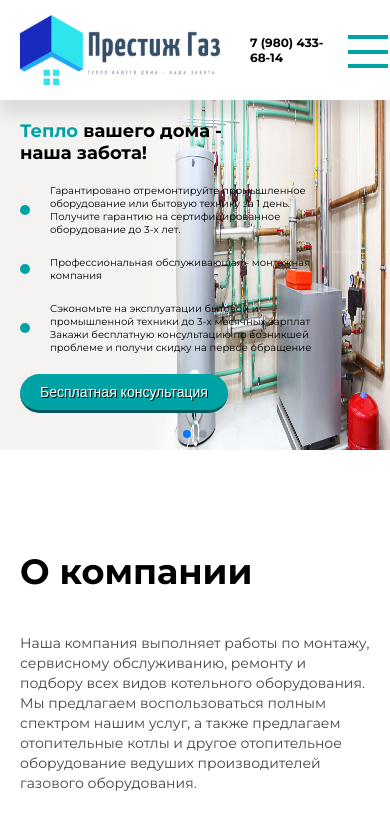
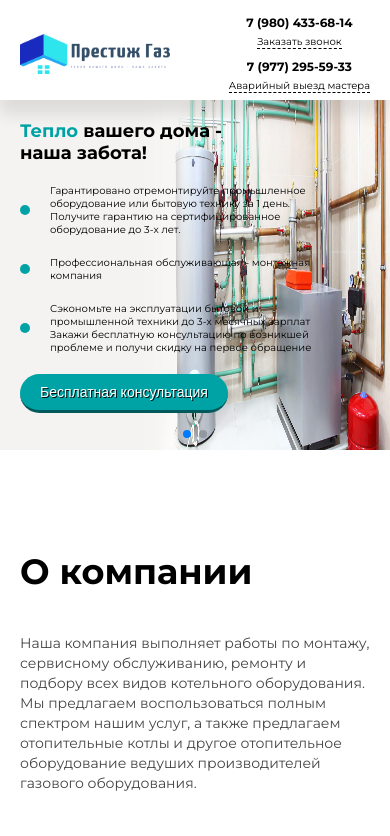
Before and after one commit to AlexandrSyvorotkin/prestige-gas, a Next.js app: page / in a window 390 px wide. Shown: the top 836 px of the page. Built offline with nearby package versions, Linux system fonts and the light colour scheme.

Commit message:
layout fixes

```diff
--- a/src/Layout/Header/Header.jsx
+++ b/src/Layout/Header/Header.jsx
@@ -5,6 +5,7 @@ import Navbar from "@/components/Navbar/Navbar";
 import PhoneNumber from "@/components/PhoneNumber/PhoneNumber";
 import SideBarMenu from "@/components/SideBarMenu/SideBarMenu";
 import Hamburger from "@/components/Hamburger/Hamburger";
+import Container from "@/Layout/Container/Container";
 
 const Header = ({scrollAbout, scrollToPrices, scrollToContacts, scrollToReviews, scrollToStages, scrollToWhy, scrollToTop}) => {
 
@@ -12,6 +13,7 @@ const Header = ({scrollAbout, scrollToPrices, scrollToContacts, scrollToReviews,
 
     return (
         <header className={styles.header} ref={scrollToTop}>
+            <Container>
                 <div className={styles.header_content}>
                     <Logo scrollToTop={scrollToTop}/>
                     <Navbar
@@ -38,6 +40,7 @@ const Header = ({scrollAbout, scrollToPrices, scrollToContacts, scrollToReviews,
                     />
 
                 </div>
+            </Container>
         </header>
     );
 };
--- a/src/Layout/Header/Header.module.scss
+++ b/src/Layout/Header/Header.module.scss
@@ -13,16 +13,16 @@
   top: 0;
   left: 0;
   right: 0;
-  &_content {
+  .header_content {
 	display: flex;
-	width: 1400px;
-	margin: 0 auto;
-	padding: 0 20px;
+	width: 100%;
+	//margin: 0 auto;
+	//padding: 0 20px;
 	justify-content: space-between;
 	align-items: center;
 	@media (max-width: 1400px) {
-	  width: 1100px;
-	  justify-content: center;
+	  //width: 1100px;
+	  //justify-content: center;
 	  gap: 30px;
 	}
 	@media (max-width: 1100px) {
@@ -31,7 +31,7 @@
 	}
 	@media (max-width: 576px) {
 	  gap: 15px;
-	  justify-content: center;
+	  //justify-content: center;
 	}
   }
 }
--- a/src/components/Hamburger/Hamburger.module.scss
+++ b/src/components/Hamburger/Hamburger.module.scss
@@ -3,8 +3,8 @@
   height: 30px;
   cursor: pointer;
   display: none;
-  @media (max-width: 1100px) {
-	display: block;
+  @media (max-width: 1200px) {
+	//display: block;
   }
 
   & > span {
--- a/src/components/Logo/Logo.jsx
+++ b/src/components/Logo/Logo.jsx
@@ -1,5 +1,6 @@
 import React from 'react';
 import Image from "next/image";
+import styles from './Logo.module.scss'
 
 const Logo = ({scrollToTop}) => {
 
@@ -11,7 +12,10 @@ const Logo = ({scrollToTop}) => {
     }
 
     return (
-        <Image src='/logo/main_logo_new.png' width='200' height='70' alt='logo' onClick={() => scrollToElement(scrollToTop)} style={{cursor: 'pointer'}}/>
+        <div className={styles.logo_container}>
+            <Image src='/logo/main_logo_new.png' layout='fill' onClick={() => scrollToElement(scrollToTop)} style={{cursor: 'pointer'}}/>
+        </div>
+
     );
 };
 
--- a/src/components/Logo/Logo.module.scss
+++ b/src/components/Logo/Logo.module.scss
@@ -1,3 +1,10 @@
-.logo {
+.logo_container {
+  position: relative;
+  width: 200px;
+  height: 70px;
+  @media (max-width: 768px) {
+    width: 150px;
+    height: 40px;
+  }
 
 }
--- a/src/components/Navbar/Navbar.module.scss
+++ b/src/components/Navbar/Navbar.module.scss
@@ -5,7 +5,7 @@
 	@media (max-width: 1400px) {
 	  gap: 30px;
 	}
-	@media (max-width: 1100px) {
+	@media (max-width: 1200px) {
 	  display: none;
 	}
 	& > li {
--- a/src/components/PhoneNumber/PhoneNumber.jsx
+++ b/src/components/PhoneNumber/PhoneNumber.jsx
@@ -17,10 +17,10 @@ const PhoneNumber = ({setMenuActive}) => {
                 {openModal ? <Modal setOpenModal={setOpenModal}/> : null}
                 <Hamburger setMenuActive={setMenuActive}/>
             </div>
-            {/*<div className={styles.number_descr}>*/}
-            {/*    <a className={styles.number} href='tel:+79772955933'>7 (977) 295-59-33</a>*/}
-            {/*    <span className={styles.alarm_request}>Аварийный выезд мастера</span>*/}
-            {/*</div>*/}
+            <div className={styles.number_descr}>
+                <a className={styles.number} href='tel:+79772955933'>7 (977) 295-59-33</a>
+                <a className={styles.request} href='tel:+79772955933'>Аварийный выезд мастера</a>
+            </div>
         </div>
 
     );
--- a/src/components/PhoneNumber/PhoneNumber.module.scss
+++ b/src/components/PhoneNumber/PhoneNumber.module.scss
@@ -2,25 +2,36 @@
   display: flex;
   gap: 20px;
   flex-direction: column;
-
   .number_descr {
     display: flex;
     gap: 20px;
     align-items: center;
+    @media (max-width: 576px) {
+      display: flex;
+      flex-direction: column;
+      gap: 5px;
     }
+  }
+
   .alarm_request {
     font-size: 12px;
   }
+
   @media (max-width: 1400px) {
     gap: 20px;
   }
+  @media (max-width: 576px) {
+    gap: 10px;
+  }
+
   .number {
     text-transform: uppercase;
     font-weight: bold;
     font-size: 12px;
   }
+
   @media (max-width: 576px) {
-	font-size: 14px;
+    font-size: 10px;
     font-weight: normal;
   }
 
@@ -29,7 +40,8 @@
     border-bottom: dashed 1px;
     cursor: pointer;
     @media (max-width: 576px) {
-	  display: none;
+      //display: none;
+      font-size: 10px;
     }
 
     &:hover {
--- a/src/components/SideBarMenu/SideBarMenu.module.scss
+++ b/src/components/SideBarMenu/SideBarMenu.module.scss
@@ -57,7 +57,7 @@
 	.list_items {
 		display: flex;
 		flex-direction: column;
-		gap: 20px;
+		gap: 20px	;
 		& > li {
 			list-style-type: none;
 			cursor: pointer;
```
Lines whose indentation alone changed are shown as unchanged.
